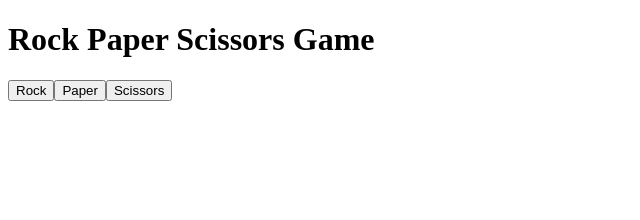
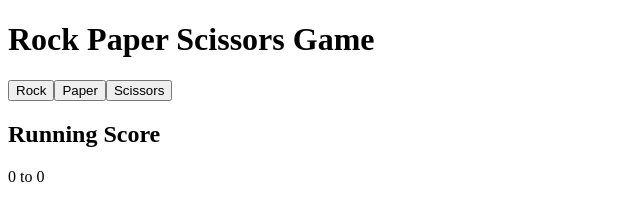
Before and after one commit to chrisjk02/rock-paper-scissors, a plain HTML site: page index.html in a window 1280 px wide. Shown: the whole page, without its empty margins (0-640 px from the left). Drawn offline with Linux system fonts and the light colour scheme.

Commit message:
Create scoreboard in HTML

```diff
--- a/app.js
+++ b/app.js
@@ -30,11 +30,12 @@ function playRound(playerSelection, computerSelection) {
     }
 }
 
+
 function playGame() {
     let playerScore = 0;
     let compScore = 0;
     const content = document.querySelector('.container');
-    const resultsDiv = document.querySelector('.results');
+
 
     const btnRock = document.createElement('button');
     btnRock.innerText = 'Rock';
--- a/index.html
+++ b/index.html
@@ -10,7 +10,12 @@
 <body>
     <h1>Rock Paper Scissors Game</h1>
     <section class="container"></section>
-    <div class="results"></div>
+    <div class="results">
+        <h2>Running Score</h2>
+        <div class="scoreboard">
+            <span>0</span> to <span>0</span>
+        </div>
+    </div>
 
     <script src="app.js"></script>
 </body>
```
